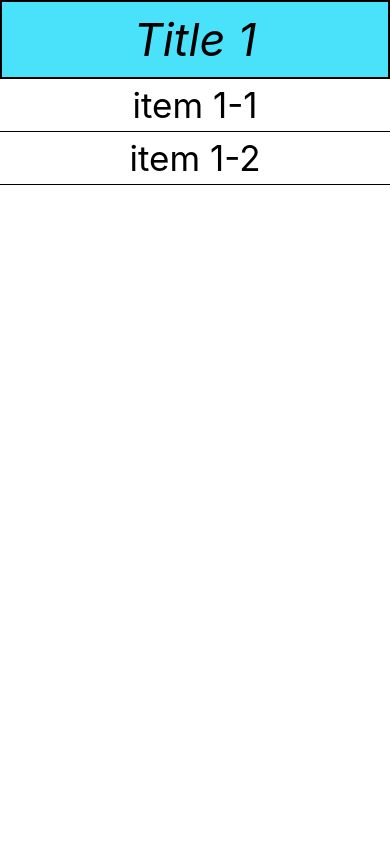
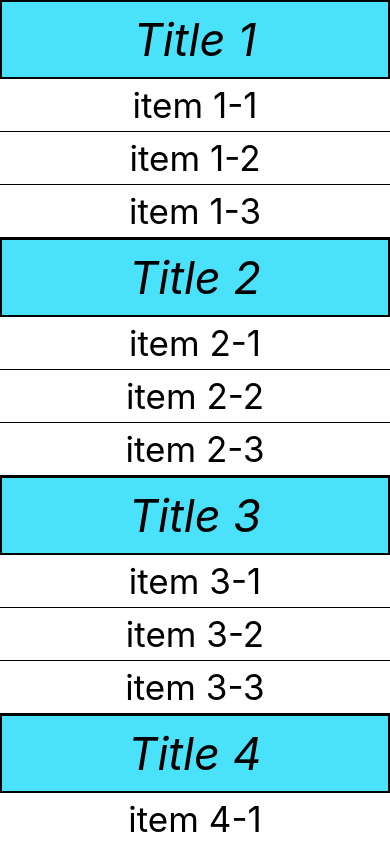
Before and after one commit to ducthanh160/mobile, a React Native app: screen / in a window 390 px wide. Built offline with nearby package versions, Linux system fonts and the light colour scheme.

Commit message:
Sections 1

```diff
--- a/App.js
+++ b/App.js
@@ -42,27 +42,35 @@ export default function App() {
     {name: 'item 12'},
     {name: 'item 13'},
   ]);
-  const [Sections, setSection] = useState([
+  const DATA = [
     {
       title: 'Title 1',
-      data: ['item 1-1', 'item 1-2'],
-    }
-  ]);
+      data: ['item 1-1', 'item 1-2', 'item 1-3'],
+    },
+    {
+      title: 'Title 2',
+      data: ['item 2-1', 'item 2-2', 'item 2-3'],
+    },
+    {
+      title: 'Title 3',
+      data: ['item 3-1', 'item 3-2', 'item 3-3'],
+    },
+    {
+      title: 'Title 4',
+      data: ['item 4-1', 'item 4-2', 'item 4-3'],
+    },
+  ];
 
   const onRefresh = () => {
     setRefreshing(true);
-    const adding_index = Sections.length + 1;
-    setSection([...Sections, {
-      title: 'Title ' + adding_index,
-      data: ['item ' + adding_index + '-1', 'item ' + adding_index + '-2'],
-    }])
+    setItems([...Items, { key: 69, item: 'Item 69' }]);
     setRefreshing(false);
   };
   const [Refreshing, setRefreshing] = useState(false);
   return (
     <SectionList
       keyExtractor={(item,index)=> index.toString()}
-      sections={Sections}
+      sections={DATA}
       renderItem={({item}) => (
         <View style={styles.item}>
           <Text style={styles.text_item}>{item}</Text>
@@ -73,12 +81,12 @@ export default function App() {
           <Text style={styles.text_header}>{section.title}</Text>
         </View>
       )}
-      refreshControl={
+      /*refreshControl={
         <RefreshControl
           refreshing = {Refreshing}
           onRefresh = {onRefresh}
         />
-      }
+      }*/
     />
   );
 }
```
